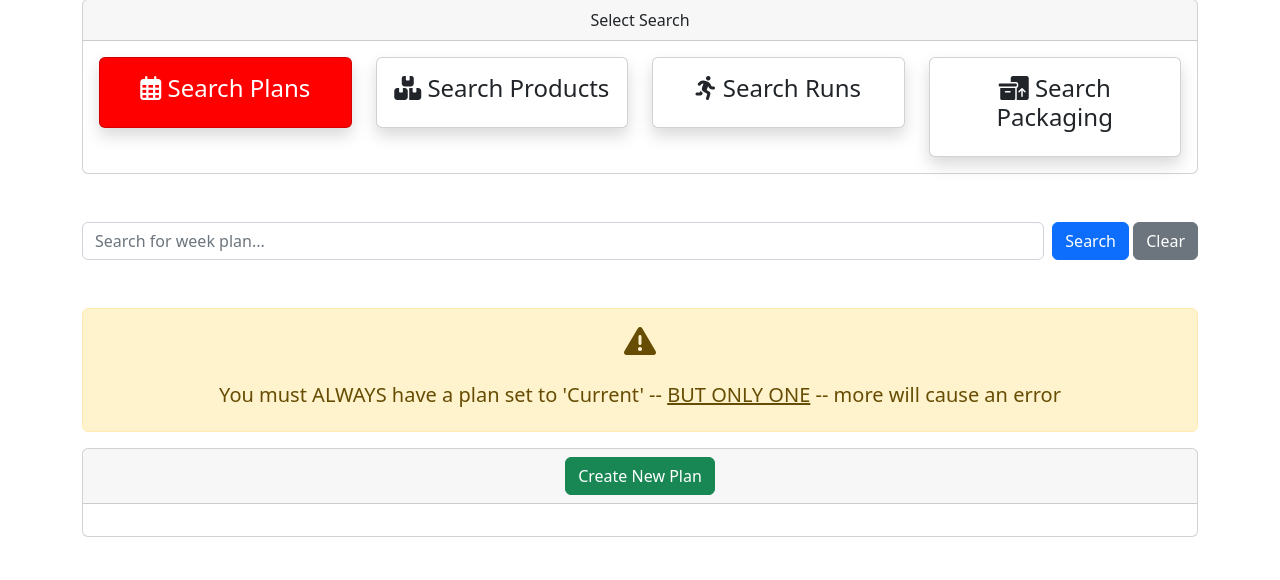
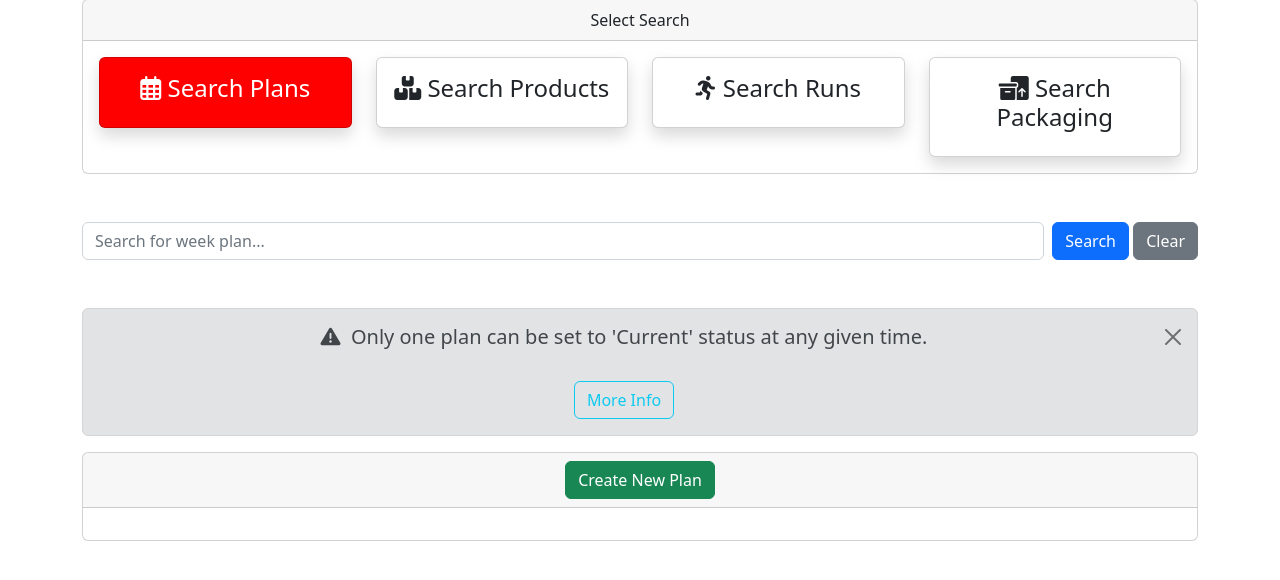
Before and after one commit to RadheyaM/Factory-Planner, a Django app: page / in a window 1280 px wide. Shown: the part 131-711 px from the top of the page. Run offline with Django 3.2, Linux system fonts and the light colour scheme; the visitor is signed in with stand-in values (Sample User, id 1); data that the repository does not hold is empty; some libraries are stand-ins or nearby versions.

Commit message:
Set a unique constraint so that only one plan can have the 'Current' status
Update the alert on the search plan template

```diff
--- a/packing/models.py
+++ b/packing/models.py
@@ -1,6 +1,6 @@
 from django.db import models
 from django.contrib.auth.models import User
-from django.db.models import F, Sum
+from django.db.models import F, Sum, Q
 from .managers import PackingRunManager
 
 # Create your models here.
@@ -104,6 +104,9 @@ class Week(models.Model):
     )
 
     class Meta:
+        constraints = [
+        models.UniqueConstraint(fields=['status'], condition=Q(status=1), name='unique_status')
+    ]
         ordering = ["-start_date"]
 
     def get_absolute_url(self):
--- a/templates/search/search-plans.html
+++ b/templates/search/search-plans.html
@@ -25,12 +25,40 @@
 <!-- WARNING THAT ONLY ONE PLAN SHOULD BE CURRENT -->
 
 {% if perms.packing.edit_week %}
-<div class="container">
-    <div class="alert alert-warning text-center" role="alert">
-        <i class="fa-solid fa-triangle-exclamation" style="font-size: 200%;"></i>
+<div class="container text-center">
+    <div class="alert alert-secondary alert-dismissible fade show" role="alert">
+        <h5>
+            <i class="fa-solid fa-triangle-exclamation"></i>&nbsp;
+            Only one plan can be set to 'Current' status at any given time.
+        </h5>
+        <button type="button" class="btn-close" data-bs-dismiss="alert" aria-label="Close"></button>
         <br>
+        <button class="btn btn-outline-info" type="button" data-bs-toggle="collapse" data-bs-target="#collapseHelp" aria-expanded="false" aria-controls="collapseHelp">
+            More Info
+        </button>
         <br>
-        <h5>You must ALWAYS have a plan set to 'Current' -- <u>BUT ONLY ONE</u> -- more will cause an error</h5>
+        <div class="collapse alert alert-secondary border-0" id="collapseHelp">
+            <div class="card card-body alert alert-secondary border-0" style="width: 50%; margin: auto;">
+               <h6>
+                    For the 'Live Packing Calculator' nav-link to work there MUST be a plan with status set to
+                    'Current' but ONLY ONE. None or more than one will cause an error.
+               </h6>
+               <br>
+               <div>
+                    <strong>How To Change Plan Status</strong>
+                    <ol>
+                        <li>Find existing 'Current' Plan</li>
+                        <li>Click the 'Edit' Button</li>
+                        <li>Change the status to 'Complete' and click 'Update'.</li>
+                        <li>Follow the same steps for the desired new 'Current' plan, setting status to 'Current'</li>
+                        <li>If you have no plan set to 'Current' the 'Live Packing Calc' link will not work.</li>
+                    </ol>
+                    <button class="btn btn-outline-secondary" type="button" data-bs-toggle="collapse" data-bs-target="#collapseHelp" aria-expanded="false" aria-controls="collapseHelp">
+                        Less Info
+                    </button>
+               </div>
+            </div>
+        </div>
     </div>
 </div>
 {% endif %}
```
Also changed, not shown: packing/migrations/0024_week_unique_status.py (added).
